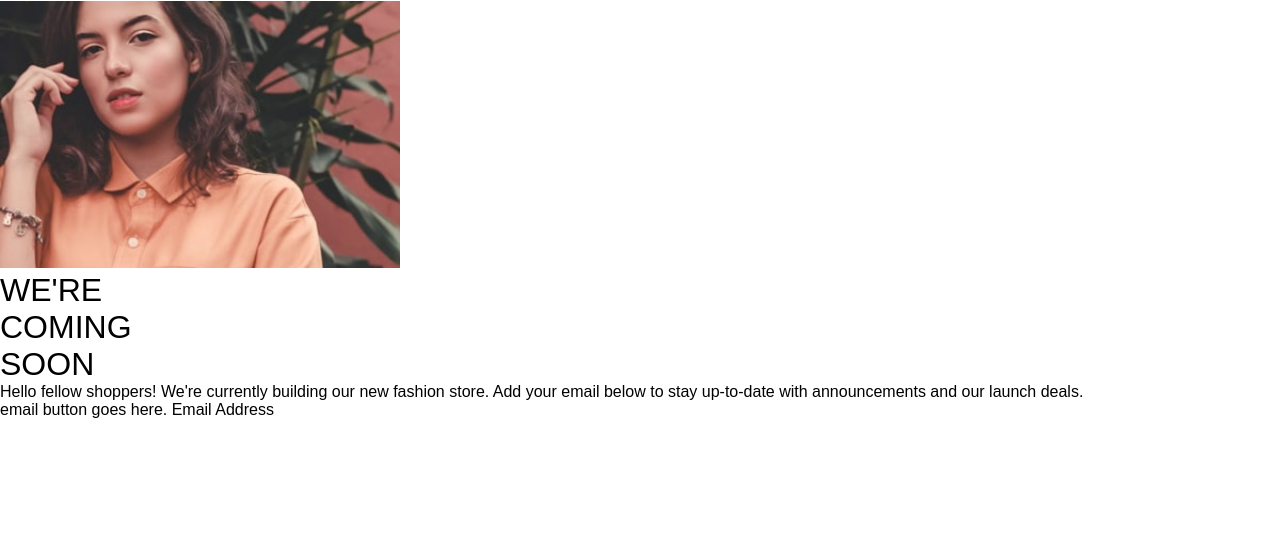
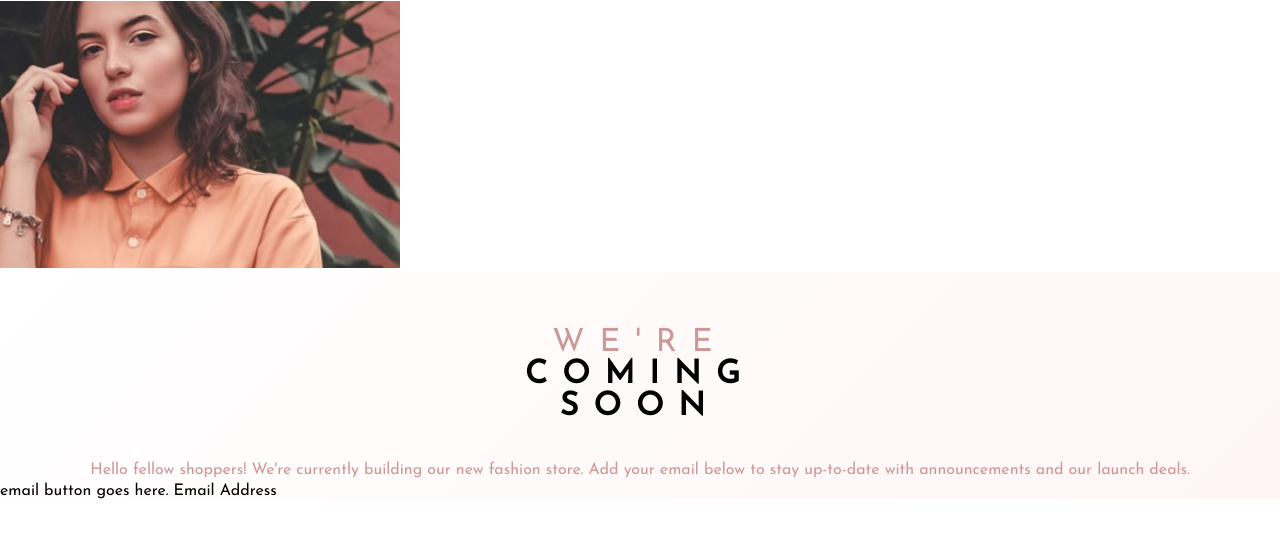
Before and after one commit to amidabrian51/base-apparel-coming-soon, a plain HTML site: page index.html in a window 1280 px wide. Shown: the part 133-670 px from the top of the page. Drawn offline with Linux system fonts and the light colour scheme.

Commit message:
styled the main copy

```diff
--- a/index.html
+++ b/index.html
@@ -7,6 +7,7 @@
   <!-- displays site properly based on user's device -->
 
   <link rel="icon" type="image/png" sizes="32x32" href="./images/favicon-32x32.png">
+  <link href="https://fonts.googleapis.com/css?family=Josefin+Sans&display=swap" rel="stylesheet">
 
   <title>Frontend Mentor | Base Apparel coming soon page</title>
 
@@ -26,24 +27,22 @@
   <div class="middle-container">
     <img src="/images/hero-mobile.jpg" alt="head_shot">
   </div>
+  <div class="gradient">
     <div class="bottom-container">
-    <h1>WE'RE</h1>
-    <h1>COMING</h1>
-    <h1>SOON</h1>
+      <h1 id=top-headline>WE'RE</h1>
+      <h1 id="middle-headline">COMING</h1>
+      <h1 id="bottom-headline">SOON</h1>
       <p>Hello fellow shoppers! We're currently building our new fashion store.
         Add your email below to stay up-to-date with announcements and our launch deals.</p>
     </div>
-
-
-
-
-
 
 
     <div class="email-entry">
       email button goes here.
       Email Address
     </div>
+  </div>
+
 
 
   <!-- <footer>
--- a/styles/styles.css
+++ b/styles/styles.css
@@ -8,9 +8,9 @@ body {
     font-size: 16px;
 }
 
-h1 {
+/* h1 {
     font-weight: 300;
-}
+} */
 .top-container img {
     padding: 25px 0 25px 33px;
     width: 30%;
@@ -21,3 +21,36 @@ h1 {
    background-image: url(/images/hero-mobile.jpg);
    width: 400px;
 }
+
+.bottom-container {
+    padding-top: 55px;
+    text-align: center;
+}
+.gradient {
+    background-image: linear-gradient(135deg,hsl(0, 0%, 100%),hsl(0, 100%, 98%));
+}
+#top-headline {
+    font-weight: 200;
+    letter-spacing: 15px;
+    color:hsl(0, 36%, 70%);
+}
+
+#middle-headline {
+    font-weight: 600;
+    letter-spacing: 15px;
+}
+
+
+#bottom-headline {
+
+    font-weight: 600;
+    padding-bottom: 35px;
+    letter-spacing: 15px;
+}
+
+ p {
+    padding-left: 20px;
+    padding-right: 20px;
+    line-height: 1.6;
+    color:hsl(0, 36%, 70%);
+}
```
Lines whose indentation alone changed are shown as unchanged.
